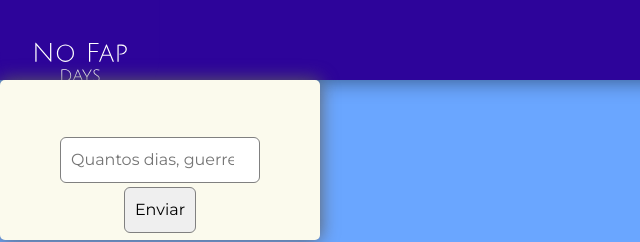
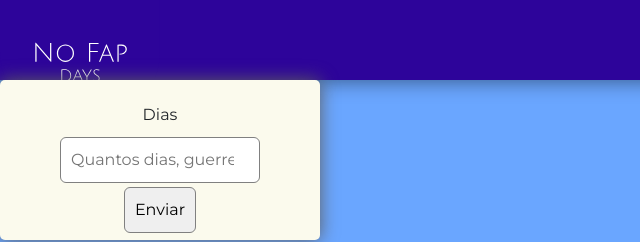
Before and after one commit to L0rdSaiyan/no-fap-counter, a website: page index.html in a window 1280 px wide. Shown: the top 242 px of the page, 0-640 px from the left. Drawn offline with nearby package versions, Linux system fonts and the light colour scheme; some packages are replaced by stand-ins of ours; a script that the page names is missing.

Commit message:
finalizado o easteregg.

```diff
--- a/app.js
+++ b/app.js
@@ -16,6 +16,7 @@ function frase() {
     if (entrada.length == 0) {
 
         alertify.error("Insira a quantidade de dias!")
+
 
     } else if (entrada < 0) {
 
@@ -50,6 +51,8 @@ function frase() {
                 alertify.message("LEMBRE-SE: COM 30 DIAS VOCÊ SE TORNA UMA LENDA")
             });
     }
+
+
 }
 
 
--- a/index.html
+++ b/index.html
@@ -21,6 +21,7 @@
 
                 <video controls src="easteregg.mp4" id="easteregg"></video>
 
+            <p>Dias</p>
             <input type="number" name="" id="entrada" placeholder="Quantos dias, guerreiro?">
             <button class="enviar" onclick="frase();">Enviar</button>
         </div>
--- a/style.css
+++ b/style.css
@@ -51,6 +51,14 @@ main {
     -webkit-box-shadow: 0px 0px 18px 0px rgb(94, 94, 94);
     box-shadow: 0px 0px 18px 0px rgb(94, 94, 94);
     border-radius: 5px;
+}
+
+.form p{
+
+    position: absolute;
+    margin-bottom: 90px;
+    font-family: "Montserrat", sans-serif;
+
 }
 
 .area {
```
